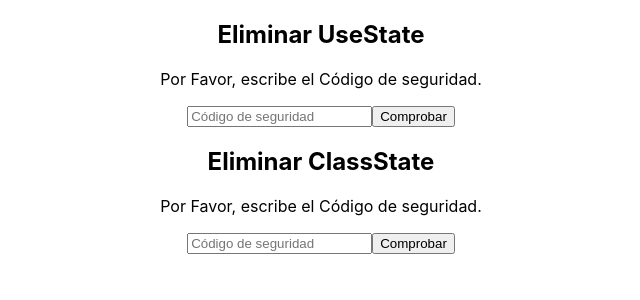
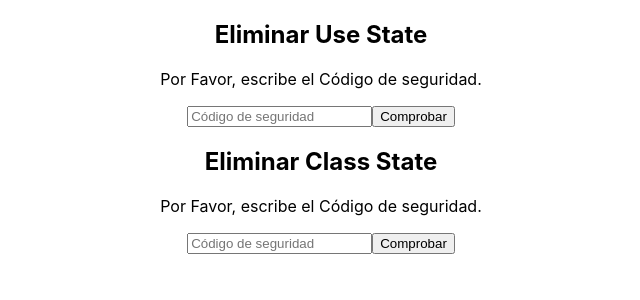
Before and after one commit to poconri/Profesional-State-Managing, a React (Create React App) app: page / in a window 1280 px wide. Shown: the top 300 px of the page, without its empty margins (319-959 px from the left). Built offline with nearby package versions, Linux system fonts and the light colour scheme.

Commit message:
adding state on functional components and on Class components

```diff
--- a/src/App.js
+++ b/src/App.js
@@ -5,8 +5,8 @@
 function App() {
   return (
     <div className="App" >
-      <UseState />
-      <ClassState />
+      <UseState name="Use State"/>
+      <ClassState name="Class State"/>
     </div>
   );
 }
--- a/src/ClassState.js
+++ b/src/ClassState.js
@@ -1,15 +1,29 @@
 import React from "react";
 
 class ClassState extends React.Component {
+  constructor(props) {
+    super(props);
+    this.state = {
+      error: false,
+    };
+  }
   render() {
     return (
       <div>
-        <h2>Eliminar ClassState</h2>
+        <h2>Eliminar {this.props.name}</h2>
 
         <p>Por Favor, escribe el Código de seguridad.</p>
 
-        <input placeholder="Código de seguridad"/>
-        <button>Comprobar</button>
+        {this.state
+          .error /* esta cosita hermosa me va servir para mostrar un mensaje de error */ && (
+          <p>Error: Código de seguridad incorrecto.</p>
+        )}
+        <input placeholder="Código de seguridad" />
+        <button onClick={() =>
+            this.setState( prevState => ({error : !prevState.error}))}
+        >
+          Comprobar
+        </button>
       </div>
     );
   }
--- a/src/UseState.js
+++ b/src/UseState.js
@@ -1,14 +1,19 @@
 import React from "react";
 
-function UseState() {
+function UseState({ name }) {
+  const [error, setError] = React.useState(false);
+
   return (
     <div>
-      <h2>Eliminar UseState</h2>
+      <h2>Eliminar {name}</h2>
 
       <p>Por Favor, escribe el Código de seguridad.</p>
 
+      {error /* esta cosita hermosa me va servir para mostrar un mensaje de error */ && (
+        <p>Error: Código de seguridad incorrecto.</p>
+      )}
       <input placeholder="Código de seguridad" />
-      <button>Comprobar</button>
+      <button onClick={() => setError(!error)}>Comprobar</button>
     </div>
   );
 }
```
